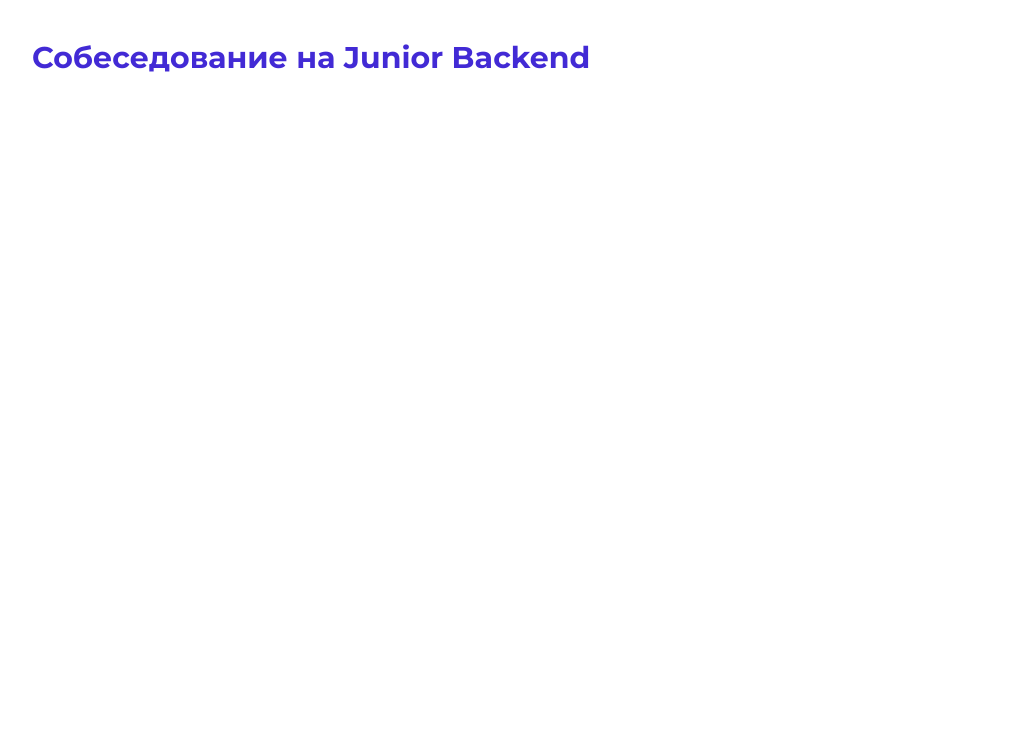
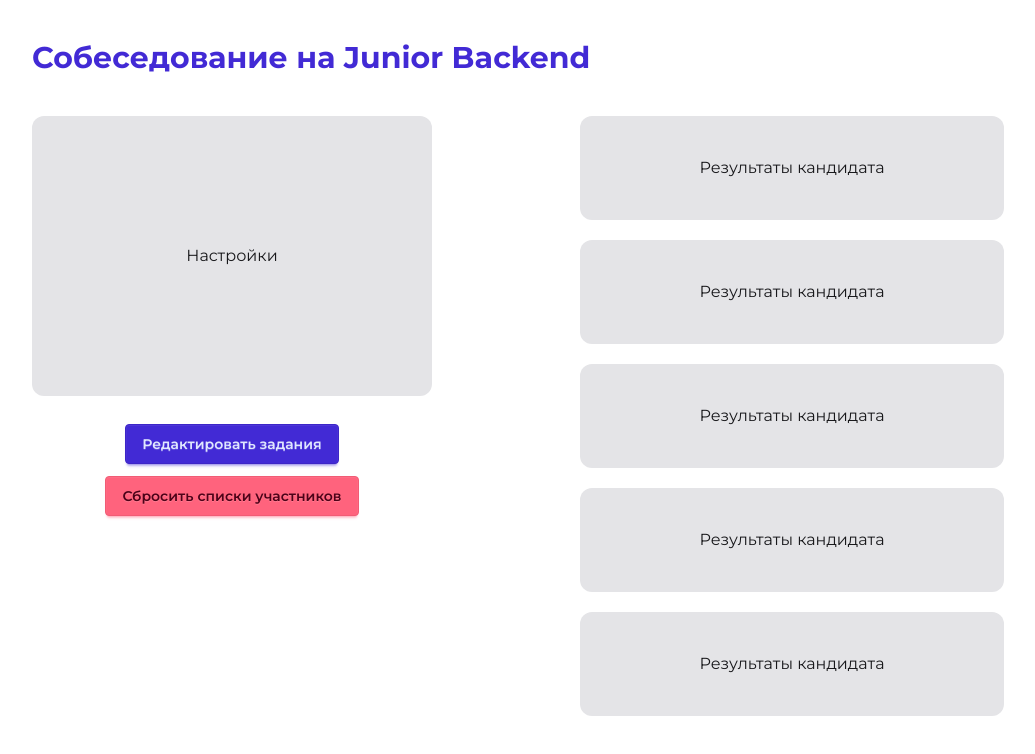
Before and after one commit to poeticlama/vibecode-jam-frontend, a React (Vite) app: page /admin/exam/223 in a window 1280 px wide. Shown: the top 754 px of the page, without its empty margins (48-1083 px from the left). Built offline with nearby package versions, Linux system fonts and the light colour scheme.

Commit message:
fix: exam page content

```diff
--- /dev/null
+++ b/src/components/admin/CandidatesResultsCard.tsx
@@ -0,0 +1,9 @@
+const CandidatesResults = () => {
+  return (
+    <div className="bg-neutral-content mb-5 flex items-center justify-center rounded-xl px-30 py-10">
+      Результаты кандидата
+    </div>
+  );
+};
+
+export default CandidatesResults;
--- a/src/pages/admin/ExamPage.tsx
+++ b/src/pages/admin/ExamPage.tsx
@@ -1,4 +1,8 @@
 // import { useParams } from 'react-router-dom';
+
+import { Link } from 'react-router';
+
+import CandidatesResults from '../../components/admin/CandidatesResultsCard.tsx';
 
 const ExamPage = () => {
   // const { id } = useParams();
@@ -9,6 +13,27 @@ const ExamPage = () => {
       <h1 className="text-primary mb-10 text-3xl font-bold">
         {session.description}
       </h1>
+      <div className="flex flex-col justify-between md:flex-row">
+        <div className="flex flex-col items-center">
+          <div className="bg-neutral-content mb-7 flex h-70 w-100 items-center justify-center rounded-xl">
+            Настройки
+          </div>
+          <Link
+            className="btn btn-primary mb-3 w-fit"
+            to={`/admin/edit/${session.sessionId}`}
+          >
+            Редактировать задания
+          </Link>
+          <button className="btn btn-error w-fit">
+            Сбросить списки участников
+          </button>
+        </div>
+        <div className="flex w-full flex-col items-center">
+          {[1, 2, 3, 4, 5].map(() => (
+            <CandidatesResults />
+          ))}
+        </div>
+      </div>
     </div>
   );
 };
```
